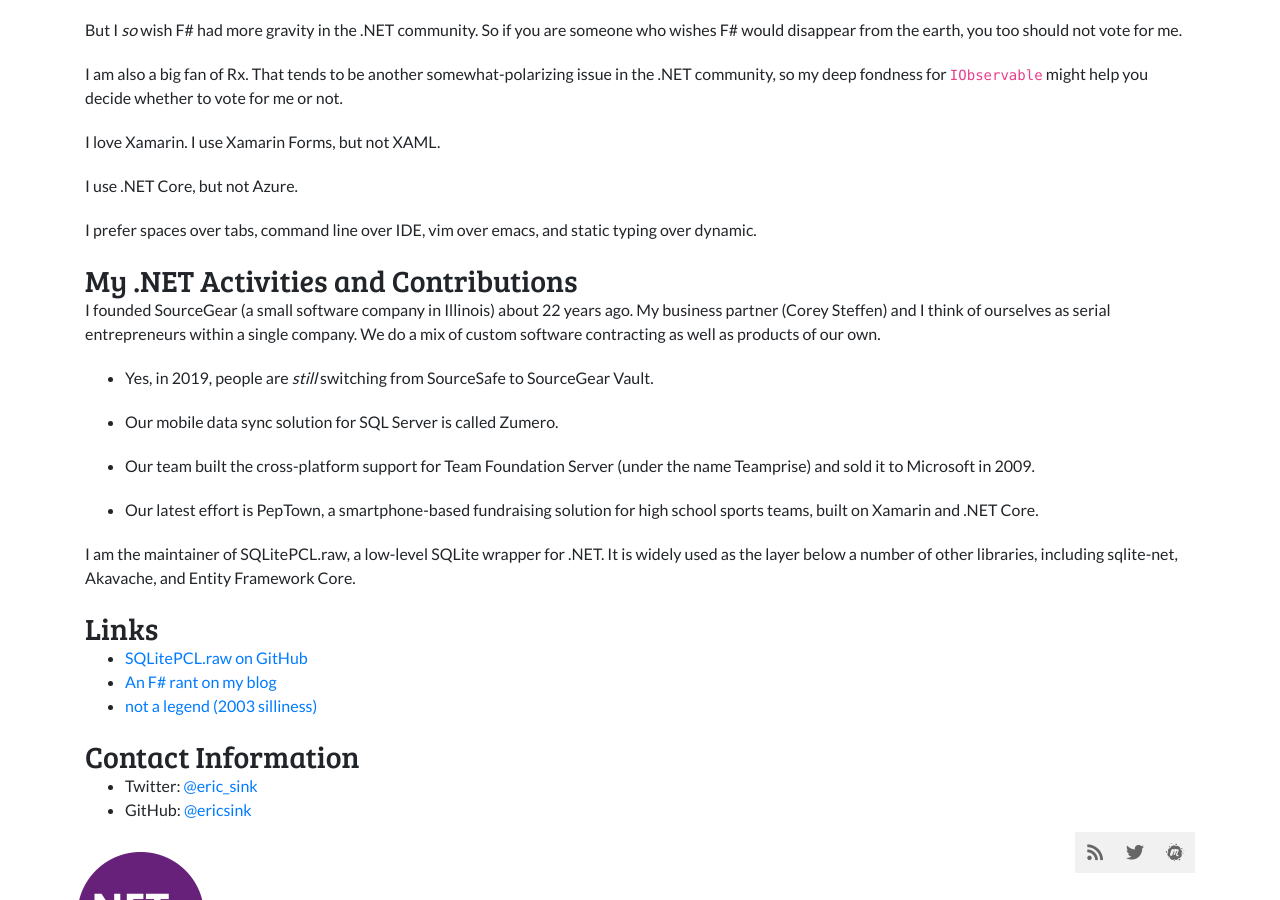
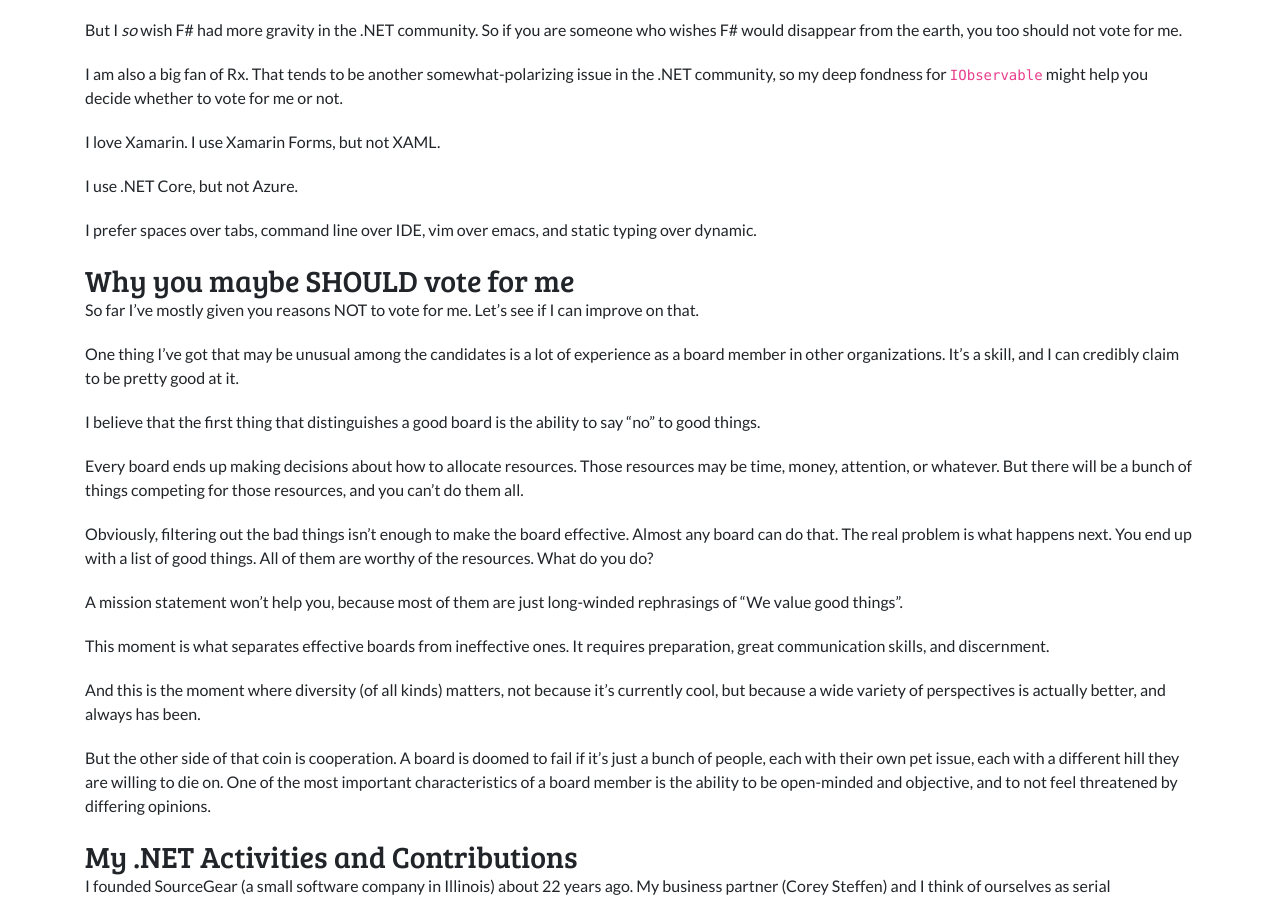
Before and after one commit to dotnet-foundation/election, a Jekyll site: the page built from _campaign-2019/eric-sink.md, in a window 1280 px wide and 900 px high, scrolled down 748 px. Built offline with Jekyll 4.4.1, drawn with Linux system fonts in a browser that asks for light colours; nearby versions of some CDN libraries; comment, search, counter and statistics services are not loaded.

Commit message:
add section about my other board experience to my candidate statement

```diff
--- a/_campaign-2019/eric-sink.md
+++ b/_campaign-2019/eric-sink.md
@@ -38,6 +38,26 @@ I use .NET Core, but not Azure.
 
 I prefer spaces over tabs, command line over IDE, vim over emacs, and static typing over dynamic.
 
+## Why you maybe SHOULD vote for me
+
+So far I've mostly given you reasons NOT to vote for me.  Let's see if I can improve on that.
+
+One thing I've got that may be unusual among the candidates is a lot of experience as a board member in other organizations.  It's a skill, and I can credibly claim to be pretty good at it.
+
+I believe that the first thing that distinguishes a good board is the ability to say "no" to good things.
+
+Every board ends up making decisions about how to allocate resources.  Those resources may be time, money, attention, or whatever.  But there will be a bunch of things competing for those resources, and you can't do them all.
+
+Obviously, filtering out the bad things isn't enough to make the board effective.  Almost any board can do that.  The real problem is what happens next.  You end up with a list of good things.  All of them are worthy of the resources.  What do you do?
+
+A mission statement won't help you, because most of them are just long-winded rephrasings of "We value good things".
+
+This moment is what separates effective boards from ineffective ones.  It requires preparation, great communication skills, and discernment.
+
+And this is the moment where diversity (of all kinds) matters, not because it's currently cool, but because a wide variety of perspectives is actually better, and always has been.
+
+But the other side of that coin is cooperation.  A board is doomed to fail if it's just a bunch of people, each with their own pet issue, each with a different hill they are willing to die on.  One of the most important characteristics of a board member is the ability to be open-minded and objective, and to not feel threatened by differing opinions.
+
 ## My .NET Activities and Contributions
 
 I founded SourceGear (a small software company in Illinois) about 22 years ago.  My business partner (Corey Steffen) and I think of ourselves as serial entrepreneurs within a single company.  We do a mix of custom software contracting as well as products of our own.
```
